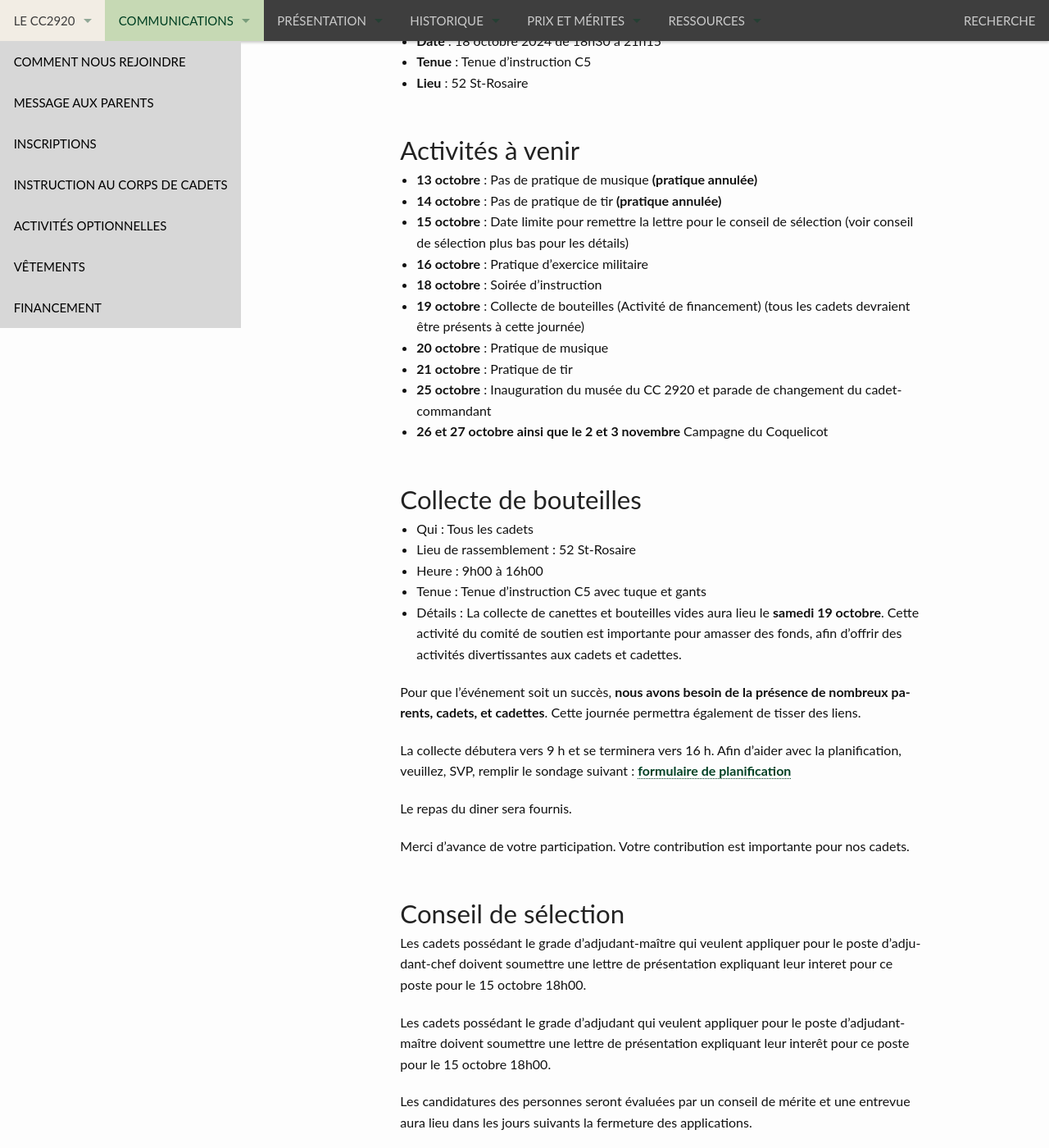
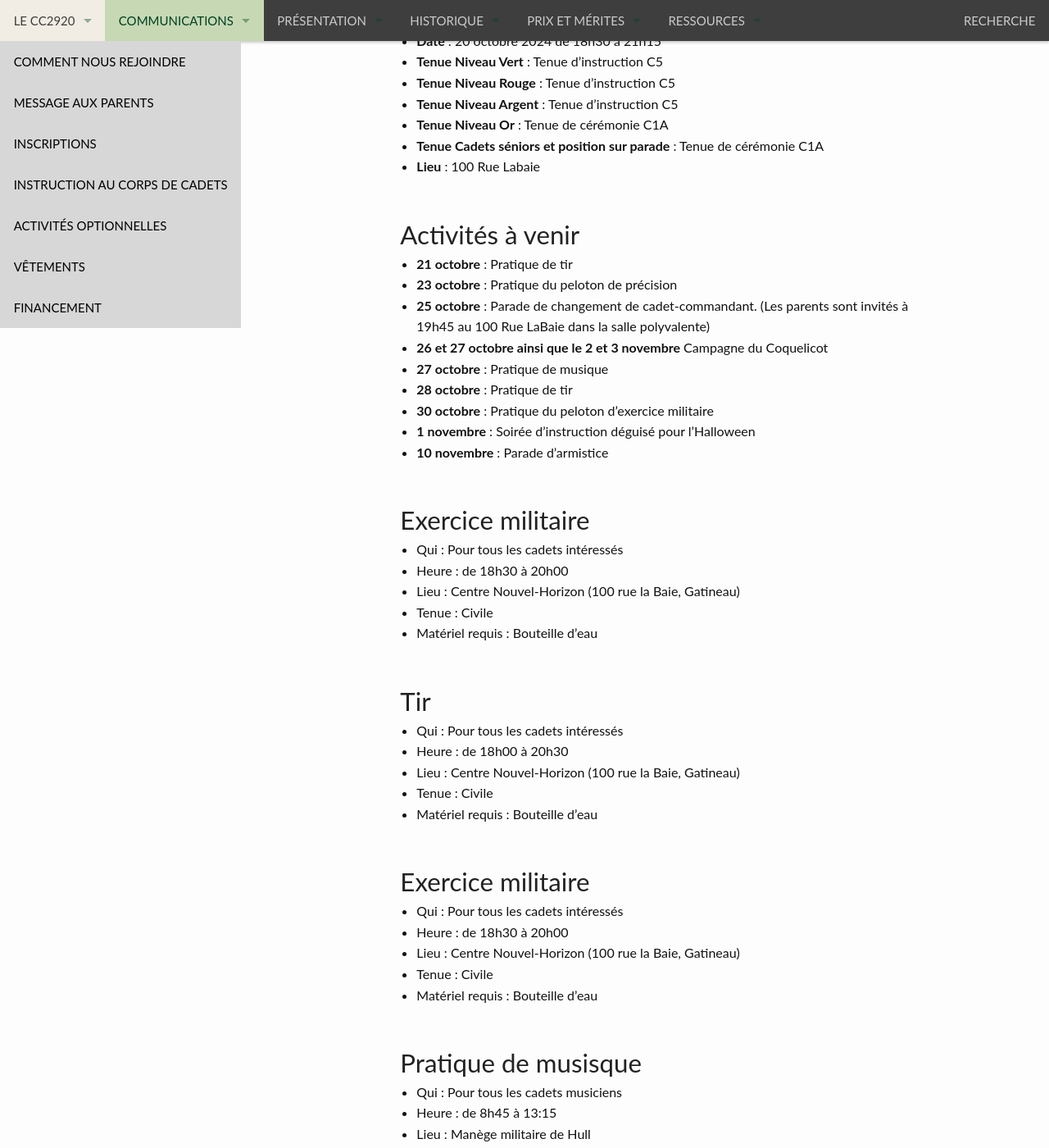
Before and after one commit to CC2920/web, a Jekyll site: the page built from _communications/messages.md, in a window 1280 px wide and 1400 px high, scrolled down 345 px. Shown: the whole window at 82% size. Built offline with Jekyll 4.4.1, drawn with Linux system fonts in a browser that asks for light colours; some of the changed text lies outside the part shown.

Commit message:
Messages semaine du 20 octobre

```diff
--- a/_communications/messages.md
+++ b/_communications/messages.md
@@ -5,48 +5,25 @@ layout: "messages"
 
 ## Soirée d'instruction
 
-- **Date** : 18 octobre 2024 de 18h30 à 21h15
-- **Tenue** : Tenue d'instruction C5
-- **Lieu** : 52 St-Rosaire
+- **Date** : 20 octobre 2024 de 18h30 à 21h15
+- **Tenue Niveau Vert** : Tenue d'instruction C5
+- **Tenue Niveau Rouge** : Tenue d'instruction C5
+- **Tenue Niveau Argent** : Tenue d'instruction C5
+- **Tenue Niveau Or** : Tenue de cérémonie C1A
+- **Tenue Cadets séniors et position sur parade** : Tenue de cérémonie C1A
+- **Lieu** : 100 Rue Labaie
 
 ## Activités à venir
 
-- **13 octobre** : Pas de pratique de musique **(pratique annulée)**
-- **14 octobre** : Pas de pratique de tir **(pratique annulée)**
-- **15 octobre** : Date limite pour remettre la lettre pour le conseil de sélection (voir conseil de sélection plus bas pour les détails)
-- **16 octobre** : Pratique d'exercice militaire
-- **18 octobre** : Soirée d'instruction
-- **19 octobre** : Collecte de bouteilles (Activité de financement) (tous les cadets devraient être présents à cette journée)
-- **20 octobre** : Pratique de musique
 - **21 octobre** : Pratique de tir
-- **25 octobre** : Inauguration du musée du CC 2920 et parade de changement du cadet-commandant
+- **23 octobre** : Pratique du peloton de précision
+- **25 octobre** : Parade de changement de cadet-commandant.  (Les parents sont invités à 19h45 au 100 Rue LaBaie dans la salle polyvalente)
 - **26 et 27 octobre ainsi que le 2 et 3 novembre** Campagne du Coquelicot
-
-## Collecte de bouteilles
-- Qui : Tous les cadets
-- Lieu de rassemblement : 52 St-Rosaire
-- Heure : 9h00 à 16h00
-- Tenue : Tenue d'instruction C5 avec tuque et gants
-- Détails : La collecte de canettes et bouteilles vides aura lieu le **samedi 19 octobre**. Cette activité du comité de soutien est importante pour amasser des fonds, afin d’offrir des activités divertissantes aux cadets et cadettes.
-
-Pour que l’événement soit un succès, **nous avons besoin de la présence de nombreux parents, cadets, et cadettes**.  Cette journée permettra également de tisser des liens.
-
-La collecte débutera vers 9 h et se terminera vers 16 h. Afin d'aider avec la planification, veuillez, SVP, remplir le sondage suivant : [formulaire de planification](https://docs.google.com/forms/d/e/1FAIpQLSd0TPZDnoZbTcHay44lrGla5njBJ1C_SSw31JkYZ_B5s0m7xg/viewform)
-
-Le repas du diner sera fournis.
-
-Merci d’avance de votre participation. Votre contribution est importante pour nos cadets.
-
-
-## Conseil de sélection
-
-Les cadets possédant le grade d'adjudant-maître qui veulent appliquer pour le poste d'adjudant-chef doivent soumettre une lettre de présentation expliquant leur interet pour ce poste pour le 15 octobre 18h00.
-
-Les cadets possédant le grade d'adjudant qui veulent appliquer pour le poste d'adjudant-maître doivent soumettre une lettre de présentation expliquant leur interêt pour ce poste pour le 15 octobre 18h00.
-
-Les candidatures des personnes seront évaluées par un conseil de mérite et une entrevue aura lieu dans les jours suivants la fermeture des applications.
-
-Les lettres doivent être envoyées à l'adresse du CC2920 (<2920armee@cadets.gc.ca>) avec le sujet « mise en candidature ».
+- **27 octobre** : Pratique de musique
+- **28 octobre** : Pratique de tir
+- **30 octobre** : Pratique du peloton d'exercice militaire
+- **1 novembre** : Soirée d'instruction déguisé pour l'Halloween
+- **10 novembre** : Parade d'armistice
 
 ## Exercice militaire
 
@@ -64,6 +41,14 @@ Les lettres doivent être envoyées à l'adresse du CC2920 (<2920armee@cadets.gc
 - Tenue : Civile
 - Matériel requis : Bouteille d'eau
 
+## Exercice militaire
+
+- Qui :  Pour tous les cadets intéressés
+- Heure : de 18h30 à 20h00
+- Lieu : Centre Nouvel-Horizon (100 rue la Baie, Gatineau)
+- Tenue : Civile
+- Matériel requis : Bouteille d'eau
+
 ## Pratique de musisque
 
 - Qui : Pour tous les cadets musiciens
@@ -76,7 +61,7 @@ Les lettres doivent être envoyées à l'adresse du CC2920 (<2920armee@cadets.gc
 
 - Qui : Tous les cadets doivent donner leur nom pour un des quarts de bénévolat pour l'une des deux fin de semaines
 - Heure : les quarts seront de 9h00 à 12h30 et de 12h30 à 16h00 le samedi et dimanche
-- Lieu : Les lieux précis seront confirmés lors de la soirée d'instruction du 18 octobre
+- Lieu : Les lieux précis seront confirmés lors de la soirée d'instruction du 25 octobre
 - Tenue : Tenue d'instruction pour les cadets du niveau vert et rouge et tenue de parade pour les niveaux argent et or avec médailles
 - Détails : Apportez-vous une bouteille d'eau
 
```
